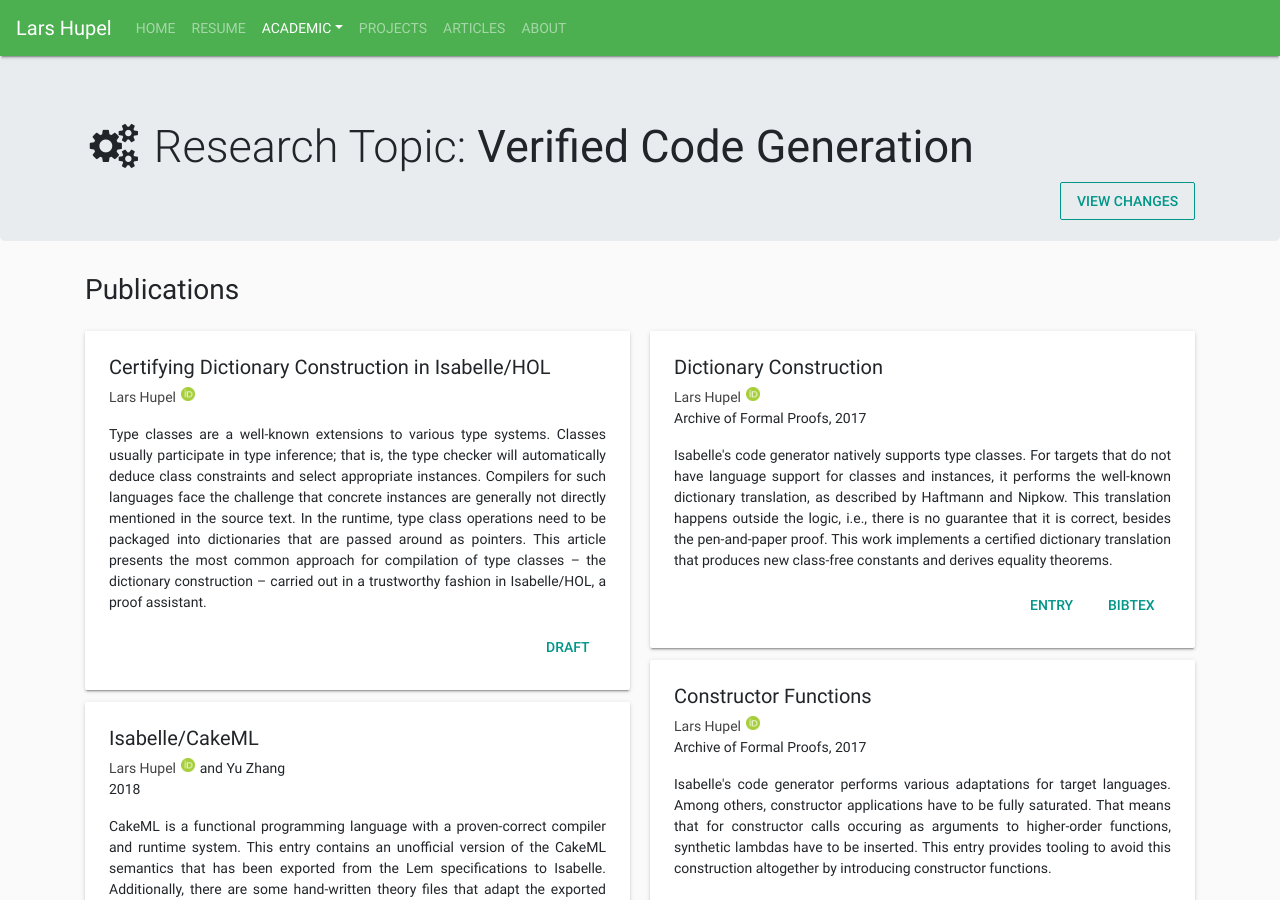
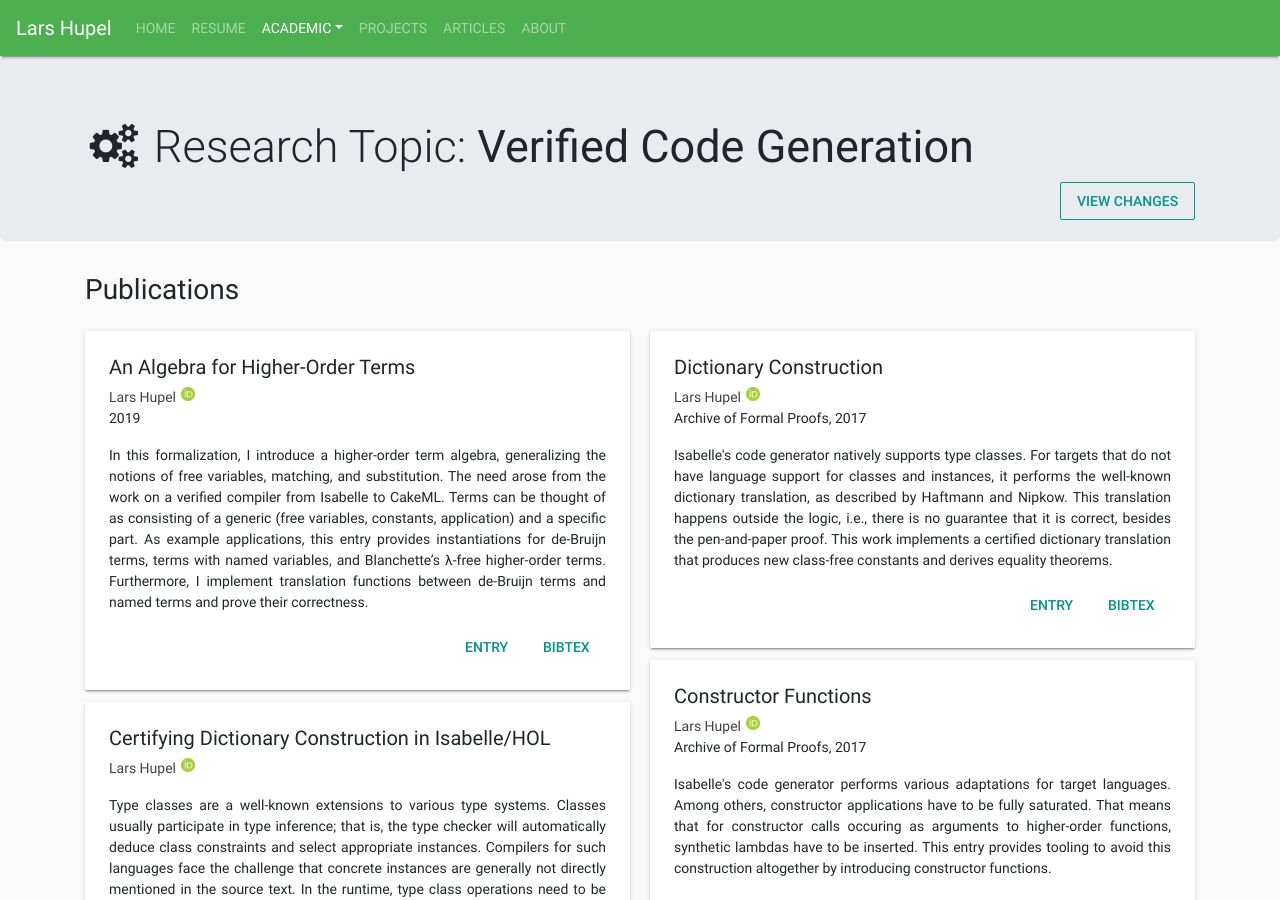
Before and after one commit to larsrh/website, a Jekyll site: the page built from _research/codegen.md, in a window 1280 px wide and 900 px high. Built offline with Jekyll 4.4.1, drawn with Linux system fonts in a browser that asks for light colours; comment, search, counter and statistics services are not loaded.

Commit message:
publication: Higher-Order Terms

```diff
--- a/_research/codegen.md
+++ b/_research/codegen.md
@@ -54,6 +54,13 @@ pubs:
     year: 2018
     abstract: |
       Type classes are a well-known extensions to various type systems. Classes usually participate in type inference; that is, the type checker will automatically deduce class constraints and select appropriate instances. Compilers for such languages face the challenge that concrete instances are generally not directly mentioned in the source text. In the runtime, type class operations need to be packaged into dictionaries that are passed around as pointers. This article presents the most common approach for compilation of type classes – the dictionary construction – carried out in a trustworthy fashion in Isabelle/HOL, a proof assistant.
+  - title: "An Algebra for Higher-Order Terms"
+    id: "afp-terms"
+    authors: ["lars"]
+    entry: "https://www.isa-afp.org/entries/Higher_Order_Terms.html"
+    year: 2019
+    abstract: |
+      In this formalization, I introduce a higher-order term algebra, generalizing the notions of free variables, matching, and substitution. The need arose from the work on a verified compiler from Isabelle to CakeML. Terms can be thought of as consisting of a generic (free variables, constants, application) and a specific part. As example applications, this entry provides instantiations for de-Bruijn terms, terms with named variables, and Blanchette’s λ-free higher-order terms. Furthermore, I implement translation functions between de-Bruijn terms and named terms and prove their correctness.
 ---
 
 ### Goal
--- a/research.html
+++ b/research.html
@@ -20,6 +20,7 @@ permalink: /research/
     </div>
 
     <h2>Publications (by year)</h2>
+    {% include pubs_by_year.html year=2019 %}
     {% include pubs_by_year.html year=2018 %}
     {% include pubs_by_year.html year=2017 %}
     {% include pubs_by_year.html year=2016 %}
```
Also changed, not shown: bib/afp-terms.bib (added, +10 -0 lines).
